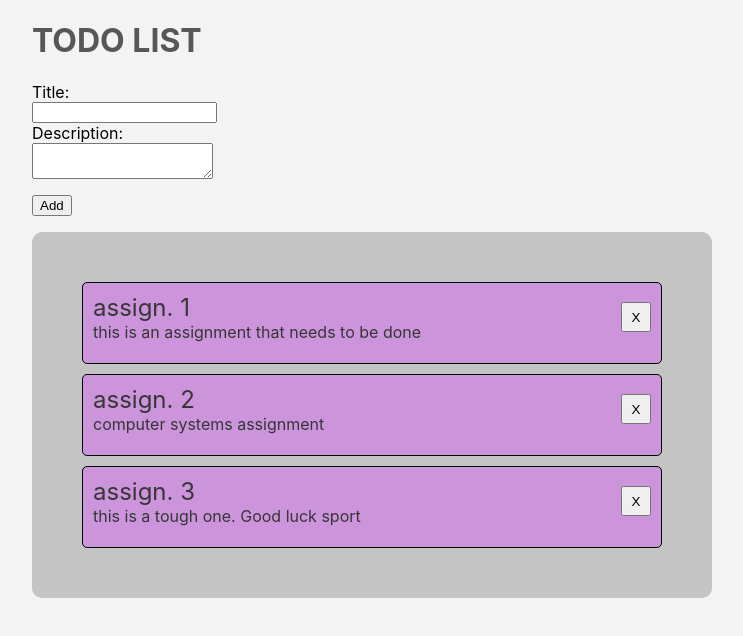
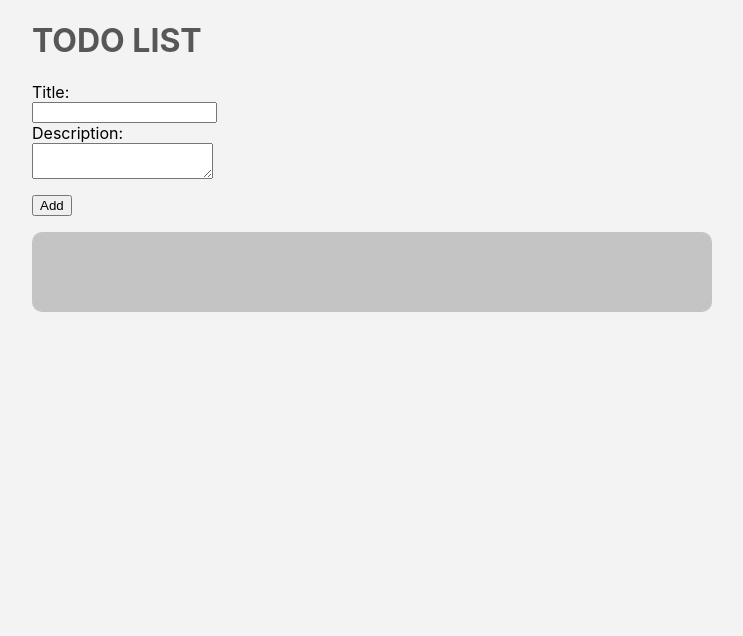
Before and after one commit to callumSharman/to-do, a React (Create React App) app: page / in a window 1280 px wide. Shown: the top 636 px of the page, without its empty margins (48-791 px from the left). Built offline with nearby package versions, Linux system fonts and the light colour scheme.

Commit message:
remove preset items

```diff
--- a/src/components/TodoList/index.js
+++ b/src/components/TodoList/index.js
@@ -13,23 +13,7 @@ import {useState} from 'react'
  */
 function TodoList() {
 
-  const [tasks, setTasks] = useState([
-    {
-      id:1,
-      title:"assign. 1",
-      desc:"this is an assignment that needs to be done"
-    },
-    {
-      id:2,
-      title:"assign. 2",
-      desc:"computer systems assignment",
-    },
-    {
-      id:3,
-      title:"assign. 3",
-      desc:"this is a tough one. Good luck sport"
-    }
-  ])
+  const [tasks, setTasks] = useState([])
 
   const [title, setTitle] = useState('');
   const [desc, setDesc] = useState('');
```
